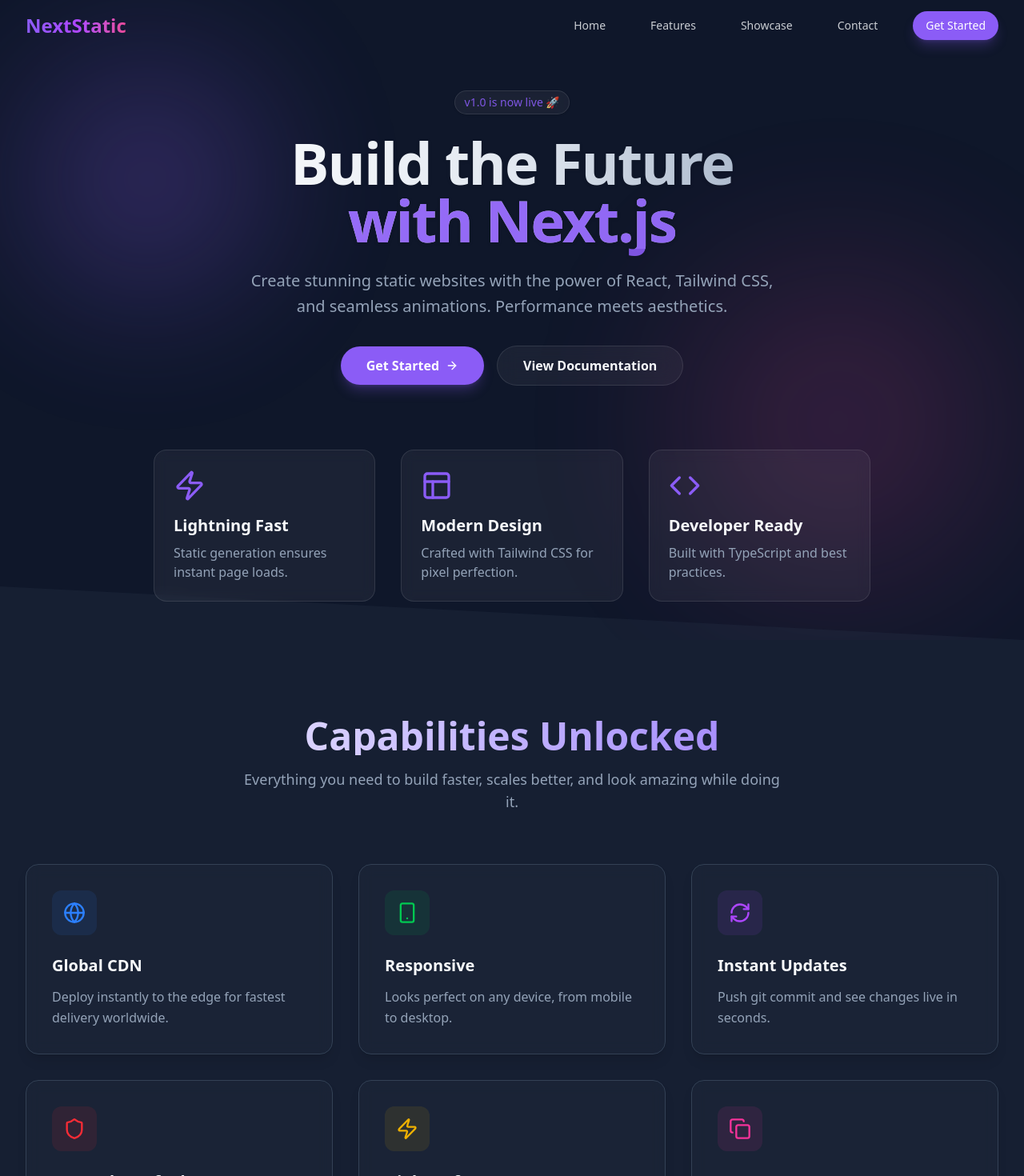
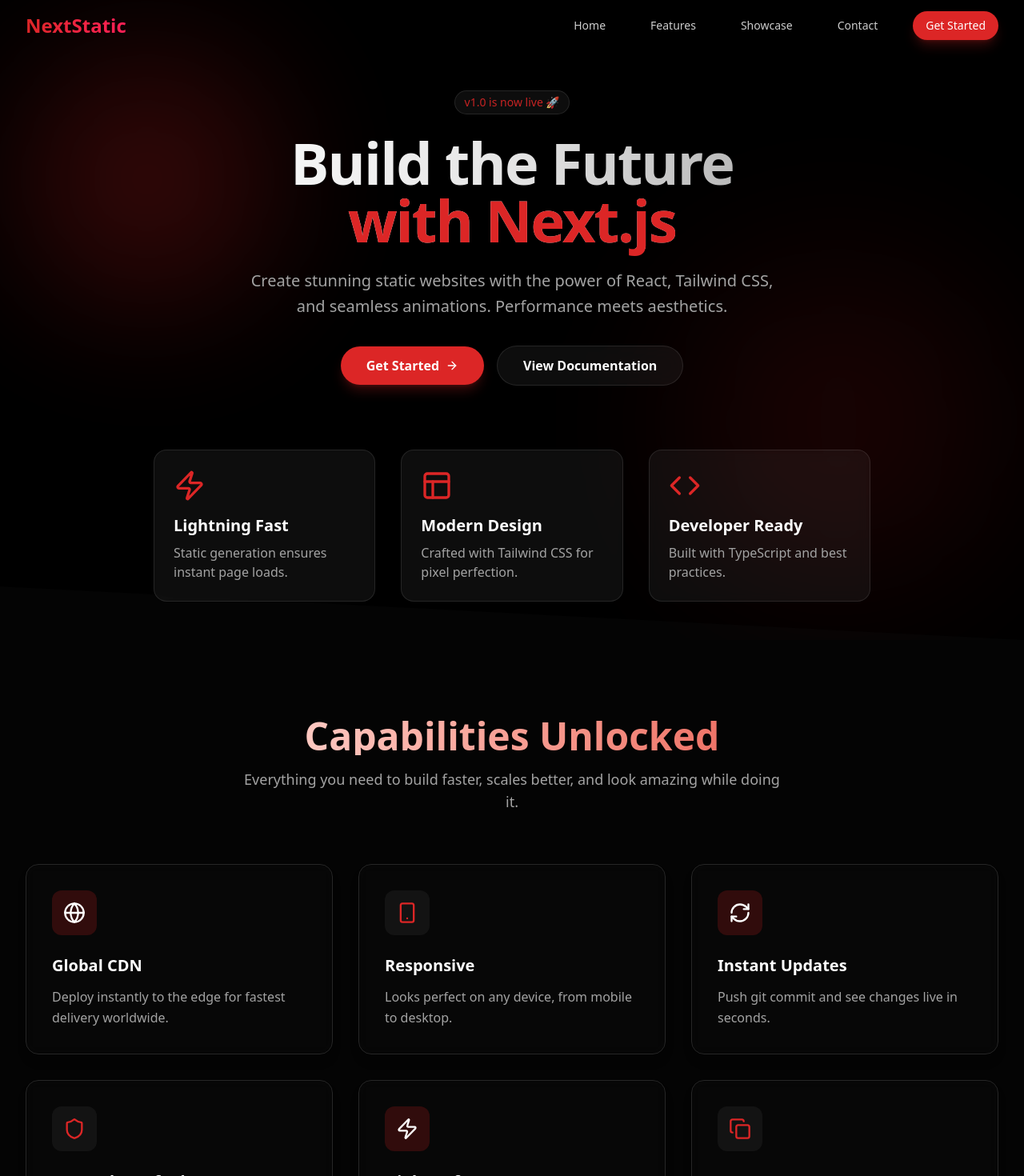
Before and after one commit to adeebjamil/LOVOSIS-electricaltrainerkits, a Next.js app: page / in a window 1280 px wide. Shown: the top 1470 px of the page at 80% size. Built offline with nearby package versions, Linux system fonts and the light colour scheme.

Commit message:
Update ecosystem: Redesigned theme with Red Primary, Black Background, and modern typography

```diff
--- a/src/app/globals.css
+++ b/src/app/globals.css
@@ -1,40 +1,37 @@
 @import "tailwindcss";
 
 :root {
-    /* Deep Modern Space/Dark Theme */
-    --background: #0f172a;
-    /* Slate 900 */
-    --foreground: #f8fafc;
-    /* Slate 50 */
+    /* Red & Black Theme */
+    --background: #000000;
+    --foreground: #ffffff;
 
-    --card: #1e293b;
-    /* Slate 800 */
-    --card-foreground: #f8fafc;
+    --card: #0a0a0a;
+    --card-foreground: #ffffff;
 
-    --popover: #0f172a;
-    --popover-foreground: #f8fafc;
+    --popover: #000000;
+    --popover-foreground: #ffffff;
 
-    --primary: #8b5cf6;
-    /* Violet 500 */
+    --primary: #dc2626;
+    /* Red 600 */
     --primary-foreground: #ffffff;
 
-    --secondary: #334155;
-    /* Slate 700 */
+    --secondary: #171717;
+    /* Neutral 900 */
     --secondary-foreground: #ffffff;
 
-    --muted: #334155;
-    --muted-foreground: #94a3b8;
+    --muted: #262626;
+    --muted-foreground: #a3a3a3;
 
-    --accent: #ec4899;
-    /* Pink 500 */
+    --accent: #991b1b;
+    /* Red 800 */
     --accent-foreground: #ffffff;
 
-    --destructive: #ef4444;
+    --destructive: #7f1d1d;
     --destructive-foreground: #ffffff;
 
-    --border: #334155;
-    --input: #334155;
-    --ring: #8b5cf6;
+    --border: #262626;
+    --input: #262626;
+    --ring: #dc2626;
 
     --radius: 0.5rem;
 }
--- a/src/app/page.tsx
+++ b/src/app/page.tsx
@@ -7,9 +7,9 @@
   return (
     <main className="min-h-screen bg-background text-foreground selection:bg-purple-500/30 overflow-x-hidden">
       <div className="fixed inset-0 z-[-1]">
-        <div className="absolute top-0 -left-4 w-72 h-72 bg-purple-500 rounded-full mix-blend-multiply filter blur-xl opacity-20 animate-blob"></div>
-        <div className="absolute top-0 -right-4 w-72 h-72 bg-yellow-500 rounded-full mix-blend-multiply filter blur-xl opacity-20 animate-blob animation-delay-2000"></div>
-        <div className="absolute -bottom-8 left-20 w-72 h-72 bg-pink-500 rounded-full mix-blend-multiply filter blur-xl opacity-20 animate-blob animation-delay-4000"></div>
+        <div className="absolute top-0 -left-4 w-72 h-72 bg-red-600 rounded-full mix-blend-multiply filter blur-3xl opacity-20 animate-blob"></div>
+        <div className="absolute top-0 -right-4 w-72 h-72 bg-red-800 rounded-full mix-blend-multiply filter blur-3xl opacity-20 animate-blob animation-delay-2000"></div>
+        <div className="absolute -bottom-8 left-20 w-72 h-72 bg-neutral-800 rounded-full mix-blend-multiply filter blur-3xl opacity-30 animate-blob animation-delay-4000"></div>
       </div>
 
       <Navbar />
--- a/src/components/Features.tsx
+++ b/src/components/Features.tsx
@@ -8,43 +8,43 @@
     icon: Globe,
     title: "Global CDN",
     description: "Deploy instantly to the edge for fastest delivery worldwide.",
-    color: "text-blue-500",
-    bg: "bg-blue-500/10"
+    color: "text-white",
+    bg: "bg-primary/20"
   },
   {
     icon: Smartphone,
     title: "Responsive",
     description: "Looks perfect on any device, from mobile to desktop.",
-    color: "text-green-500",
-    bg: "bg-green-500/10"
+    color: "text-primary",
+    bg: "bg-white/5"
   },
   {
     icon: RefreshCw,
     title: "Instant Updates",
     description: "Push git commit and see changes live in seconds.",
-    color: "text-purple-500",
-    bg: "bg-purple-500/10"
+    color: "text-white",
+    bg: "bg-primary/20"
   },
   {
     icon: Shield,
     title: "Secure by Default",
     description: "Enterprise-grade security built-in automatically.",
-    color: "text-red-500",
-    bg: "bg-red-500/10"
+    color: "text-primary",
+    bg: "bg-white/5"
   },
   {
     icon: Zap,
     title: "High Performance",
     description: "Optimized for Core Web Vitals out of the box.",
-    color: "text-yellow-500",
-    bg: "bg-yellow-500/10"
+    color: "text-white",
+    bg: "bg-primary/20"
   },
   {
     icon: Copy,
     title: "Copy & Paste",
     description: "Components ready to drop into your project.",
-    color: "text-pink-500",
-    bg: "bg-pink-500/10"
+    color: "text-primary",
+    bg: "bg-white/5"
   },
 ];
 
--- a/src/components/Hero.tsx
+++ b/src/components/Hero.tsx
@@ -22,9 +22,9 @@
           <span className="inline-block py-1 px-3 rounded-full bg-white/5 border border-white/10 text-sm font-medium text-primary/90 mb-6 backdrop-blur-sm shadow-sm">
             v1.0 is now live 🚀
           </span>
-          <h1 className="text-5xl md:text-7xl font-bold tracking-tight mb-6 bg-gradient-to-r from-white via-slate-200 to-slate-400 bg-clip-text text-transparent drop-shadow-sm">
+          <h1 className="text-5xl md:text-7xl font-bold tracking-tight mb-6 bg-gradient-to-r from-white via-neutral-200 to-neutral-400 bg-clip-text text-transparent drop-shadow-sm">
             Build the Future <br className="hidden md:block" />
-            <span className="text-primary/90">with Next.js</span>
+            <span className="text-primary">with Next.js</span>
           </h1>
           <p className="mt-4 text-lg md:text-xl text-muted-foreground max-w-2xl mx-auto leading-relaxed">
             Create stunning static websites with the power of React, Tailwind CSS, and seamless animations.
--- a/src/components/Navbar.tsx
+++ b/src/components/Navbar.tsx
@@ -29,7 +29,7 @@
       <div className="max-w-7xl mx-auto px-4 sm:px-6 lg:px-8">
         <div className="flex justify-between items-center h-16">
           <div className="flex-shrink-0">
-            <Link href="/" className="text-2xl font-bold bg-gradient-to-r from-primary via-purple-500 to-accent bg-clip-text text-transparent animate-gradient-x">
+            <Link href="/" className="text-2xl font-bold bg-gradient-to-r from-primary to-rose-500 bg-clip-text text-transparent animate-gradient-x">
               NextStatic
             </Link>
           </div>
```
